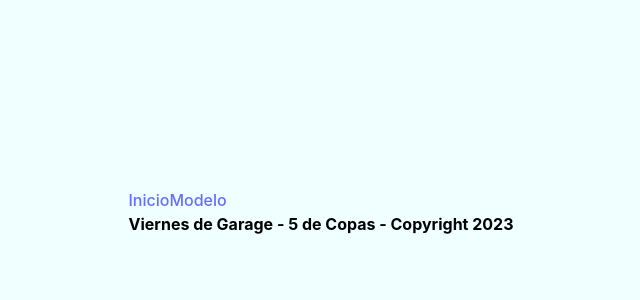
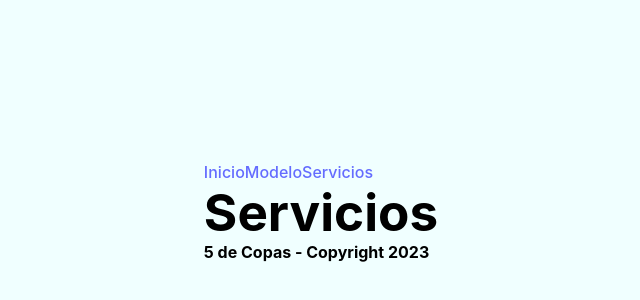
Before and after one commit to larammolina/vdg-front, a React (Vite) app: page /servicios in a window 1280 px wide. Shown: the part 188-488 px from the top of the page, without its empty margins (319-959 px from the left). Built offline with nearby package versions, Linux system fonts and the light colour scheme.

Commit message:
se agrega el menu de servicios

```diff
--- a/src/App.jsx
+++ b/src/App.jsx
@@ -3,6 +3,7 @@ import { BrowserRouter, Routes, Route } from "react-router-dom";
 import './App.css';
 import NoPage from "./pages/NoPage";
 import Home from "./pages/Home";
+import Servicios from "./pages/Servicios";
 import Modelo from "./pages/Modelo";
 import Footer from "./components/Footer/Footer";
 import Header from "./components/Header/Header";
@@ -22,6 +23,9 @@ function App() {
           <Route exact path="/modelo" element={<Modelo />} >
 
           </Route>
+          <Route exact path="/servicios" element={<Servicios />} >
+
+          </Route>
 
         </Routes>
         <Footer/>
--- a/src/components/Footer/Footer.jsx
+++ b/src/components/Footer/Footer.jsx
@@ -1,7 +1,7 @@
 const Footer = () => {
     return (
         //<FontAwesomeIcon icon="fa-solid fa-cart-shopping" />
-        <h4>Viernes de Garage - 5 de Copas -  Copyright 2023</h4>
+        <h4>5 de Copas -  Copyright 2023</h4>
     )
 }
 
--- a/src/components/Header/NavBar/NavBar.jsx
+++ b/src/components/Header/NavBar/NavBar.jsx
@@ -6,6 +6,7 @@ const NavBar = () => {
         <nav>
             <Link to='/' >Inicio</Link>
             <Link to='/modelo' >Modelo</Link>
+            <Link to='/servicios' >Servicios</Link>
 
         </nav>
     )
--- a/src/pages/Home.jsx
+++ b/src/pages/Home.jsx
@@ -3,7 +3,7 @@
 const Home = () => {
     return (
         <>
-            <h1>Vite + React</h1>
+            <h1>Motorcito</h1>
             <h1>Viernes de Garage</h1>
             <h1>5 de Copas</h1>
         </>
--- /dev/null
+++ b/src/pages/Servicios.jsx
@@ -0,0 +1,11 @@
+const Servicios = () => {
+    return (
+        <>
+            <h1>Servicios</h1>
+
+        </>
+    )
+
+  };
+
+export default Servicios;
```
